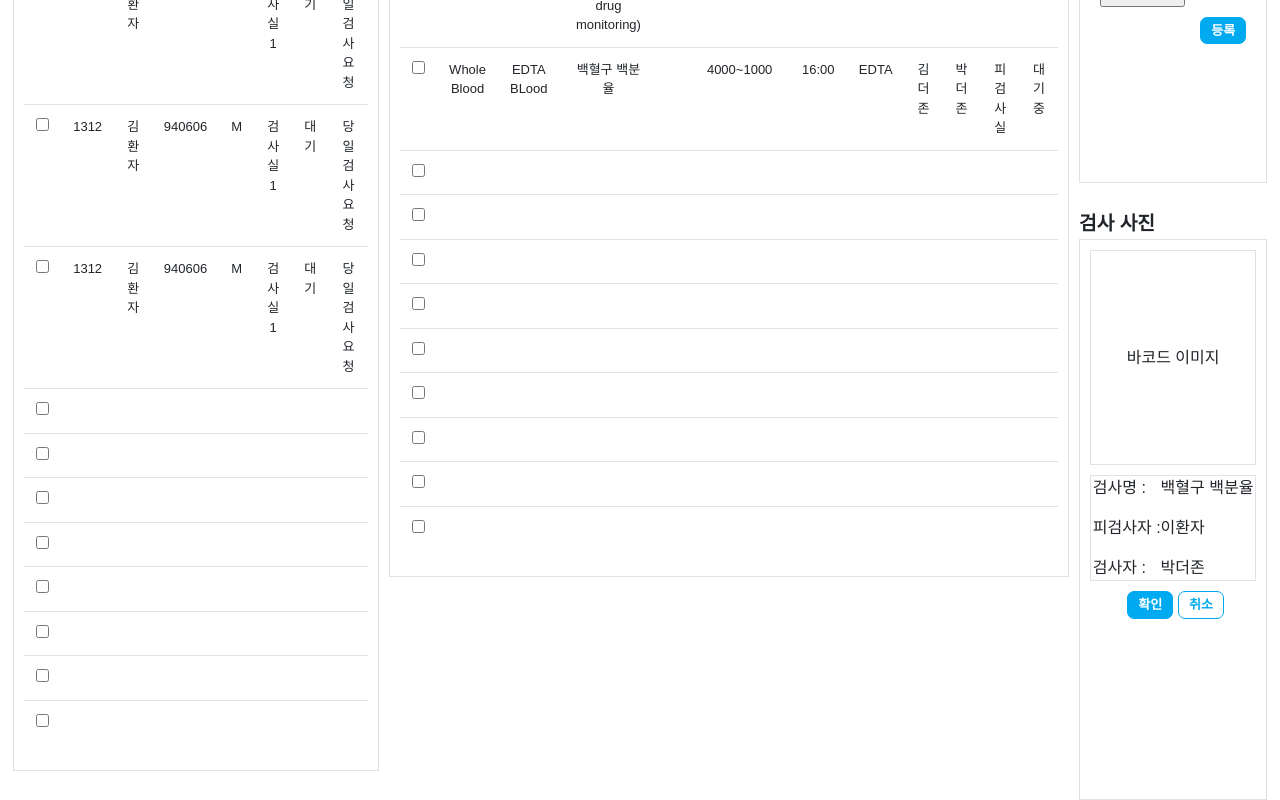
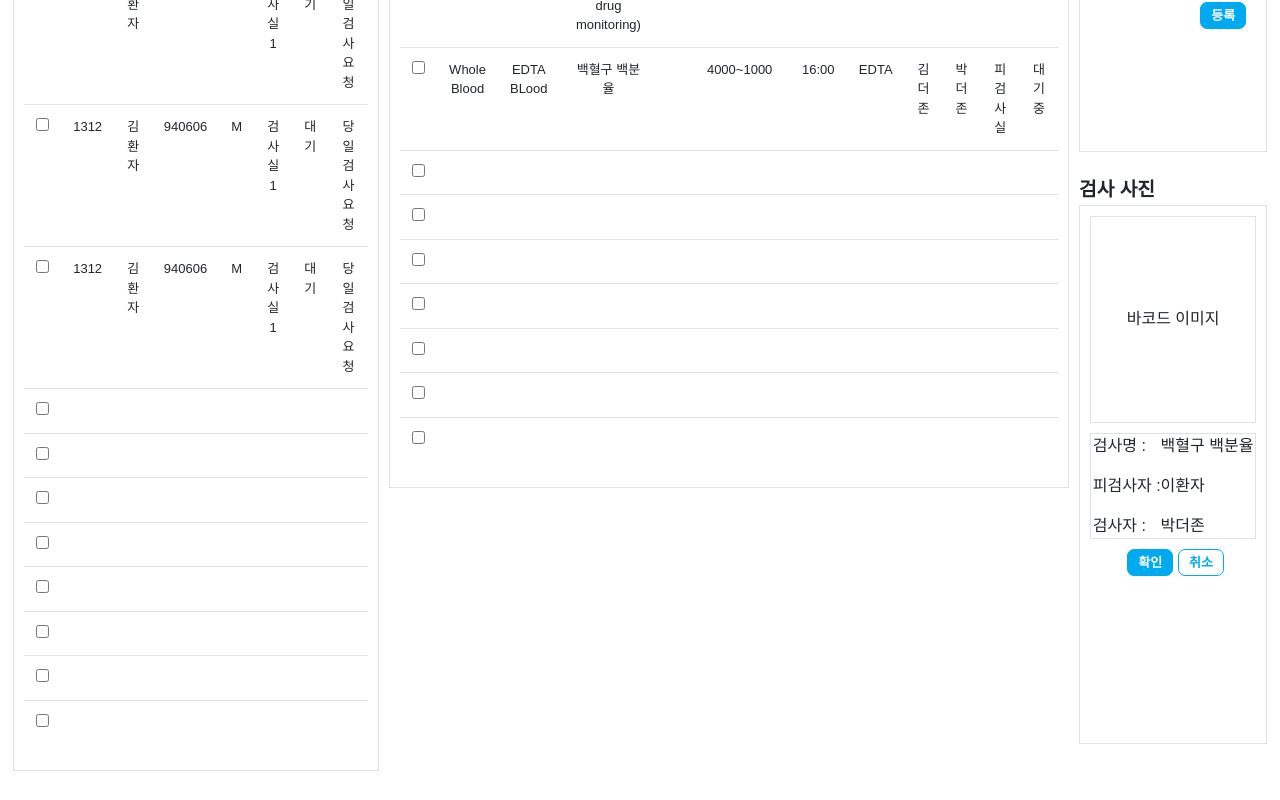
Before and after one commit to JongHyun94/Final_Team2_FrontEnd, a React (Create React App) app: page /Inspection in a window 1280 px wide. Shown: the part 474-1274 px from the top of the page. After the commit the page ends 1245 px from the top, so only its background shows below. Built offline with nearby package versions, Linux system fonts and the light colour scheme.

Commit message:
[update] Inspection 04

```diff
--- a/src/views/Inspection/InspectionList.js
+++ b/src/views/Inspection/InspectionList.js
@@ -12,7 +12,7 @@ function InspectionList(props) {
           <button className="button_team2_empty InspectionList_1_2">검사 완료</button>
         </div>
 
-        <div>
+        <div className="dd">
           <table className="table InspectionList_2_1">
             <thead className="InspectionList_2_2">
               <th style={{width: "1%"}}></th>
@@ -169,34 +169,6 @@ function InspectionList(props) {
                 <td></td>
                 <td></td>
               </tr>
-            <tr>
-              <td><input type="checkbox"/></td>
-              <td></td>
-              <td></td>
-              <td></td>
-              <td></td>
-              <td></td>
-              <td></td>
-              <td></td>
-              <td></td>
-              <td></td>
-              <td></td>
-              <td></td>
-            </tr>
-            <tr>
-              <td><input type="checkbox"/></td>
-              <td></td>
-              <td></td>
-              <td></td>
-              <td></td>
-              <td></td>
-              <td></td>
-              <td></td>
-              <td></td>
-              <td></td>
-              <td></td>
-              <td></td>
-            </tr>
             </tbody>
           </table>
         </div>
--- a/src/views/Inspection/index.js
+++ b/src/views/Inspection/index.js
@@ -7,11 +7,11 @@ import InspectionImgCreateForm from "./InspectionImgCreateForm";
 function Inspection(props) {
   return (
       <div className="Inspection">
-        <div className="Inspection_1 ">
+        <div className="Inspection_1">
           {/* 환자검색 */}
           <InspectionPatientList/>
         </div>
-        <div className="Inspection_2 ">
+        <div className="Inspection_2">
           {/* 검사상세내역 */}
           <InspectionList/>
         </div>
--- a/src/views/Inspection/style.css
+++ b/src/views/Inspection/style.css
@@ -1,33 +1,34 @@
 .Inspection{
-  height: 100%;
   /* padding: 1%; */
   margin: 1%;
   margin-bottom: 0;
   display: flex;
   flex-direction: row;
+  /* background-color: lightpink; */
 }
 .Inspection_1{
+  width: 30%;
+  /* background-color: magenta; */
   height: 100%;
-  width: 30%;
 }
 .Inspection_2{
-  height: 100%;
   width: 55%;
 }
 .Inspection_3{
-  /* height: 100%; */
   width: 15%;
 }
 .Inspection_3_1{
-  height: 50%;
+  height:47%;
 }
 .Inspection_3_2{
-  height: 50%;
+  height:48%;
 }
 
 /* InspectionPatientList */
 .InspectionPatientList{
   padding-right: 10px;
+  /* height: 100%; */
+  /* background-color: lightgreen; */
 }
 .InspectionPatientList_title{
   font-size: larger;
@@ -37,6 +38,7 @@
   /* border: 1px solid black; */
   padding-top: 10px;
   padding: 10px;
+  /* height: 100%; */
 }
 .InspectionPatientList_1_1{
   display: flex;
@@ -57,9 +59,13 @@
   margin-right: 6px;
   color: #00AAF0;
 }
+.dd{
+  height: 98%;
+}
 .InspectionPatientList_2_1{
   text-align: center;
   font-size: small;
+
 }
 .InspectionPatientList_2_2{
   background-color: lightgray;
@@ -90,6 +96,7 @@
 .InspectionList_2_1{
   text-align: center;
   font-size: small;
+  height: 100%;
 }
 .InspectionList_2_2{
   background-color: lightgray;
```
Lines whose indentation alone changed are shown as unchanged.
